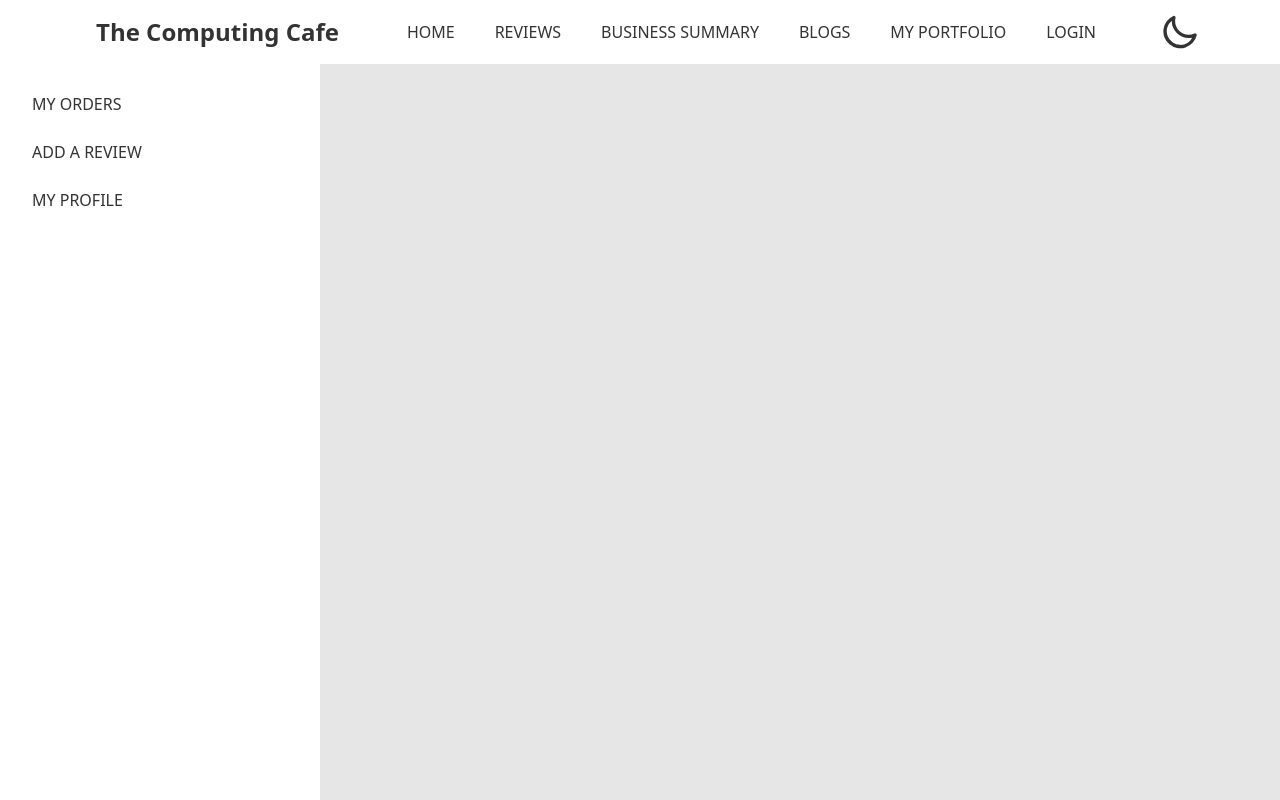
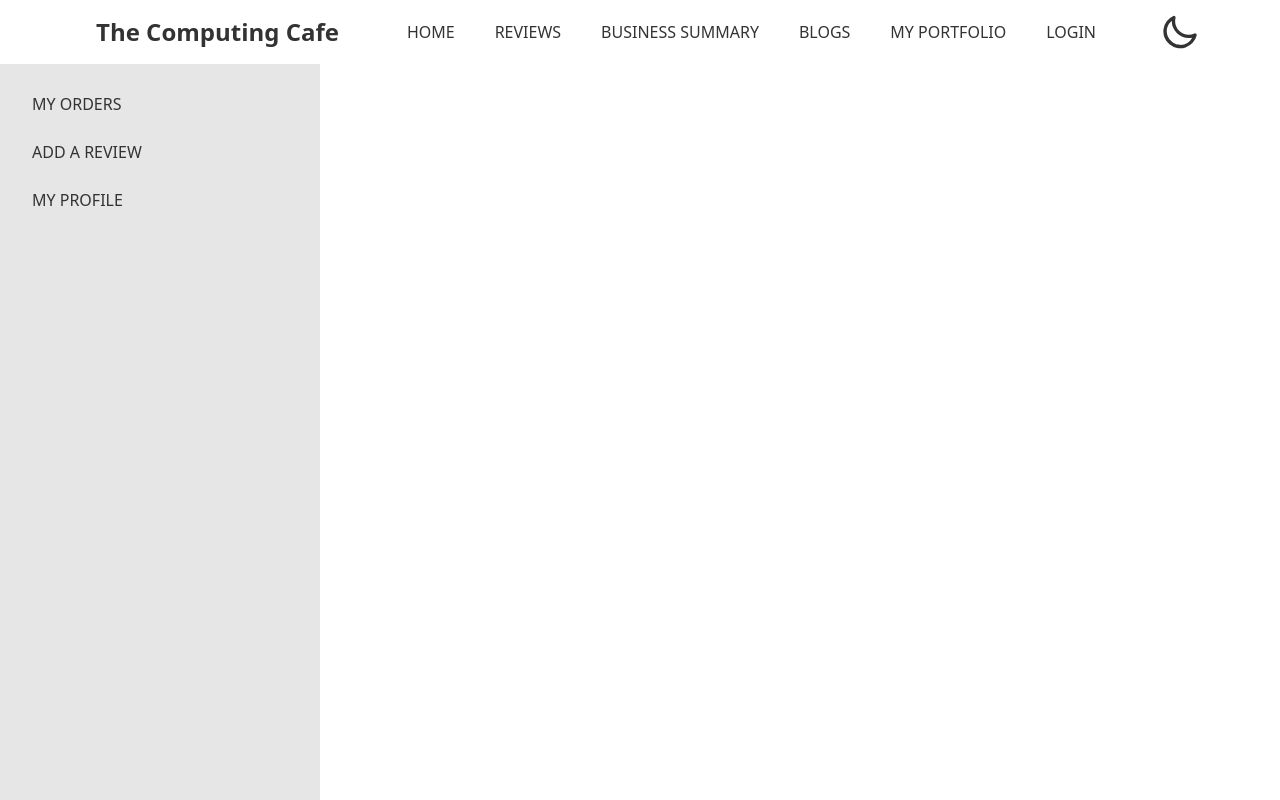
Before and after one commit to khalil224/Computer-Manufacturer-client-site, a React (Create React App) app: page /dashboard in a window 1280 px wide. Shown: the top 800 px of the page. Built offline with nearby package versions, Linux system fonts and the light colour scheme; no server answers.

Commit message:
dashboard route created

```diff
--- a/src/App.js
+++ b/src/App.js
@@ -8,8 +8,10 @@ import Footer from './components/Footer';
 import Navbar from './components/Navbar';
 import Blogs from './pages/Blogs';
 import BusinessSummary from './pages/BusinessSummary';
+import AddReview from './pages/Dashboard/AddReview';
 import Dashboard from './pages/Dashboard/Dashboard';
-
+import MyOrders from './pages/Dashboard/MyOrders';
+import MyProfile from './pages/Dashboard/MyProfile';
 import Home from './pages/Home/Home';
 import NotFound from './pages/NotFound';
 import Reviews from './pages/Reviews';
@@ -29,7 +31,11 @@ function App() {
           <Route path='/blogs' element={<Blogs></Blogs>}></Route>
           <Route path='/login' element={<Login></Login>}></Route>
           <Route path='/signup' element={<Register></Register>}></Route>
-          <Route path='/dashboard' element={<Dashboard></Dashboard>}></Route>
+          <Route path='/dashboard' element={<Dashboard />}>
+            <Route path='add-review' element={<AddReview></AddReview>}></Route>
+            <Route path='add-order' element={<MyOrders></MyOrders>}></Route>
+            <Route path='my-profile' element={<MyProfile></MyProfile>}></Route>
+          </Route>
           <Route path='/my-portfolio' element={<PrivateAuth><MyPortfolio></MyPortfolio></PrivateAuth>}></Route>
           <Route path='*' element={<NotFound></NotFound>}></Route>
         </Routes>
--- a/src/pages/Dashboard/Dashboard.js
+++ b/src/pages/Dashboard/Dashboard.js
@@ -1,23 +1,13 @@
 import React from 'react';
-import { NavLink } from 'react-router-dom';
+import { Outlet } from 'react-router-dom';
+import DashboardleftSide from './DashboardleftSide';
 
 const Dashboard = () => {
     return (
-        <div class="drawer drawer-mobile mt-16 bg-base-200">
-            <input id="my-drawer-2" type="checkbox" class="drawer-toggle" />
-            <div class="drawer-content flex flex-col items-center justify-center">
-
-            </div>
-            <div class="drawer-side">
-                <label for="my-drawer-2" class="drawer-overlay"></label>
-                <ul class="menu p-4 overflow-y-auto w-80 bg-base-100 text-base-content">
-
-                    <li><NavLink to='/dashboard/add-service'>MY ORDERS</NavLink></li>
-                    <li><NavLink to='/dashboard/add-admin'>ADD A REVIEW</NavLink></li>
-                    <li><NavLink to='/dashboard/add-admin'>MY PROFILE</NavLink></li>
-                </ul>
-
-            </div>
+        <div>
+            <DashboardleftSide>
+                <Outlet></Outlet>
+            </DashboardleftSide>
         </div>
     );
 };
--- /dev/null
+++ b/src/pages/Dashboard/DashboardleftSide.js
@@ -0,0 +1,25 @@
+import React from 'react';
+import { NavLink } from 'react-router-dom';
+
+const DashboardleftSide = ({ children }) => {
+    return (
+        <div class="drawer drawer-mobile mt-16">
+            <input id="my-drawer-2" type="checkbox" class="drawer-toggle" />
+            <div class="drawer-content flex flex-col items-center justify-center">
+                {children}
+            </div>
+            <div class="drawer-side">
+                <label for="my-drawer-2" class="drawer-overlay"></label>
+                <ul class="menu p-4 overflow-y-auto w-80 bg-base-200 text-base-content">
+
+                    <li><NavLink to='/dashboard/add-order'>MY ORDERS</NavLink></li>
+                    <li><NavLink to='/dashboard/add-review'>ADD A REVIEW</NavLink></li>
+                    <li><NavLink to='/dashboard/my-profile'>MY PROFILE</NavLink></li>
+                </ul>
+
+            </div>
+        </div>
+    );
+};
+
+export default DashboardleftSide;
--- a/src/pages/Dashboard/MyOrders.js
+++ b/src/pages/Dashboard/MyOrders.js
@@ -2,8 +2,9 @@ import React from 'react';
 
 const MyOrders = () => {
     return (
-        <div>
+        <div className='mt-24'>
             <h2>this is my order page</h2>
+
         </div>
     );
 };
```
